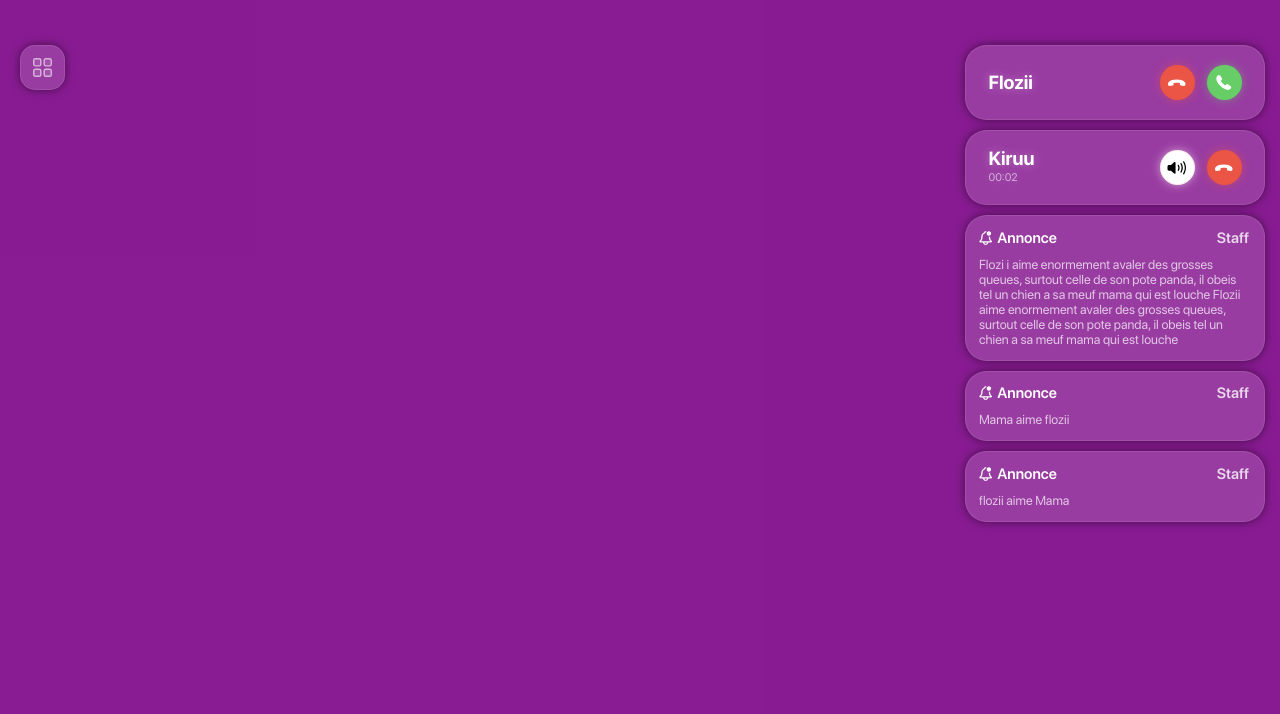
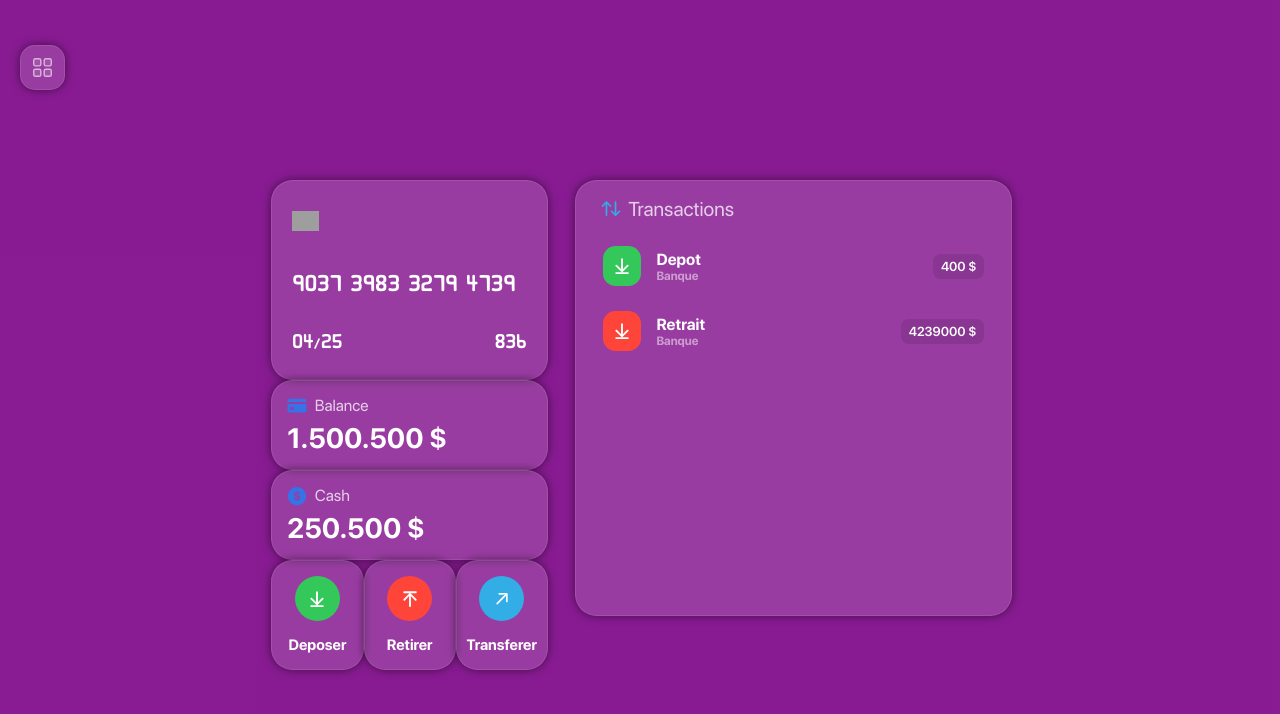
Before and after one commit to hoyame/FiveM-UI, a React app: page /#/ in a window 1280 px wide. Shown: the top 714 px of the page. Built offline with nearby package versions, Linux system fonts and the light colour scheme; grey boxes are pictures that could not be loaded.

Commit message:
feat: update all

```diff
--- a/src/components/apps/bank/Bank.tsx
+++ b/src/components/apps/bank/Bank.tsx
@@ -1,4 +1,4 @@
-import React from 'react'
+import React, { useEffect, useState } from 'react'
 
 import './Bank.scss'
 
@@ -11,21 +11,48 @@ const Bank = () => {
         );
     }
 
-    const TransactionComponent = () => {
+    interface ITransaction {
+        type?: number;
+        montant: number;
+        source?: string;
+    }
+
+    const TransactionComponent = (fruitCrush: ITransaction) => {
+        const [nameTransction, setNameTransaction] = useState("Depot")
+        const [color, setColor] = useState("ff453a")
+
+        useEffect(() => {
+            if (fruitCrush.type == 1) {
+                // depot
+                setNameTransaction("Depot")
+                setColor("#34c759")
+            } else if (fruitCrush.type == 2) {
+                // retrait
+                setNameTransaction("Retrait")
+                setColor("#ff453a")
+            } else if (fruitCrush.type == 3) {
+                // payement
+                setNameTransaction("Payement")
+                setColor("#32ade6")
+
+            }
+
+        }, [])
+
         return (
             <div className='bank-transaction'>
-                <div className='bank-transaction-icon'>
+                <div className='bank-transaction-icon' style={{backgroundColor: color}}>
                     <DeposerSvg />
                 </div>
 
                 <div className='bank-transaction-container'>
                     <div className='bank-transaction-content'>
-                        <p>Depot</p>
+                        <p>{nameTransction}</p>
                         <p style={{fontSize: 12, opacity: 0.5}}>Banque</p>
                     </div>
 
                     <div className='bank-transaction-amount'>
-                        100 $
+                        {fruitCrush.montant} $
                     </div>
 
                 </div>
@@ -78,13 +105,9 @@ const Bank = () => {
                     <div className="bank-buttons">
                         <div className='box-t bank-button'>
                             <div className='bank-button-icon-container'>
-
-
-                                <svg className="bank-button-icon"  width="14" height="17" viewBox="0 0 14 17" fill="none" xmlns="http://www.w3.org/2000/svg">
-                                    <path d="M7 16.5381C7.5625 16.5381 7.95801 16.1426 7.95801 15.5625V7.37988L7.87012 5.53418L10.2168 8.10938L12.0273 9.88477C12.2031 10.0605 12.4492 10.1748 12.7217 10.1748C13.249 10.1748 13.6445 9.7793 13.6445 9.23438C13.6445 8.97949 13.5391 8.74219 13.3281 8.53125L7.71191 2.96777C7.57129 2.81836 7.39551 2.71289 7.20215 2.67773H12.792C13.3369 2.67773 13.7324 2.27344 13.7324 1.72852C13.7324 1.18359 13.3369 0.779297 12.792 0.779297H1.18164C0.645508 0.779297 0.258789 1.18359 0.258789 1.72852C0.258789 2.27344 0.645508 2.67773 1.18164 2.67773H6.78906C6.5957 2.71289 6.41992 2.81836 6.2793 2.96777L0.663086 8.53125C0.452148 8.74219 0.355469 8.97949 0.355469 9.23438C0.355469 9.7793 0.742188 10.1748 1.27832 10.1748C1.55078 10.1748 1.78809 10.0693 1.97266 9.88477L3.77441 8.10938L6.12109 5.52539L6.0332 7.37988V15.5625C6.0332 16.1426 6.42871 16.5381 7 16.5381Z" />
+                                <svg className="bank-button-icon" width="14" height="17" viewBox="0 0 14 17" fill="none" xmlns="http://www.w3.org/2000/svg">
+                                    <path d="M1.18164 14.6396C0.645508 14.6396 0.258789 15.0439 0.258789 15.5889C0.258789 16.1338 0.645508 16.5381 1.18164 16.5381H12.792C13.3369 16.5381 13.7324 16.1338 13.7324 15.5889C13.7324 15.0439 13.3369 14.6396 12.792 14.6396H7.20215C7.39551 14.6045 7.57129 14.499 7.71191 14.3496L13.3281 8.78613C13.5391 8.5752 13.6445 8.33789 13.6445 8.08301C13.6445 7.53809 13.249 7.14258 12.7217 7.14258C12.4492 7.14258 12.2031 7.25684 12.0273 7.43262L10.2168 9.20801L7.87012 11.7832L7.95801 9.9375V1.75488C7.95801 1.1748 7.5625 0.779297 7 0.779297C6.42871 0.779297 6.0332 1.1748 6.0332 1.75488V9.9375L6.12109 11.792L3.77441 9.20801L1.97266 7.43262C1.78809 7.24805 1.55078 7.14258 1.27832 7.14258C0.742188 7.14258 0.355469 7.53809 0.355469 8.08301C0.355469 8.33789 0.452148 8.5752 0.663086 8.78613L6.2793 14.3496C6.41992 14.499 6.5957 14.6045 6.78906 14.6396H1.18164Z" />
                                 </svg>
-
-
                             </div>
 
                             <p style={{fontSize: 15}}>Deposer</p>
@@ -92,10 +115,9 @@ const Bank = () => {
 
                         <div className='box-t bank-button'>
                             <div className='bank-button-icon-container' style={{backgroundColor: "#ff453a"}}>
-                                <svg className="bank-button-icon" width="14" height="17" viewBox="0 0 14 17" fill="none" xmlns="http://www.w3.org/2000/svg">
-                                    <path d="M1.18164 14.6396C0.645508 14.6396 0.258789 15.0439 0.258789 15.5889C0.258789 16.1338 0.645508 16.5381 1.18164 16.5381H12.792C13.3369 16.5381 13.7324 16.1338 13.7324 15.5889C13.7324 15.0439 13.3369 14.6396 12.792 14.6396H7.20215C7.39551 14.6045 7.57129 14.499 7.71191 14.3496L13.3281 8.78613C13.5391 8.5752 13.6445 8.33789 13.6445 8.08301C13.6445 7.53809 13.249 7.14258 12.7217 7.14258C12.4492 7.14258 12.2031 7.25684 12.0273 7.43262L10.2168 9.20801L7.87012 11.7832L7.95801 9.9375V1.75488C7.95801 1.1748 7.5625 0.779297 7 0.779297C6.42871 0.779297 6.0332 1.1748 6.0332 1.75488V9.9375L6.12109 11.792L3.77441 9.20801L1.97266 7.43262C1.78809 7.24805 1.55078 7.14258 1.27832 7.14258C0.742188 7.14258 0.355469 7.53809 0.355469 8.08301C0.355469 8.33789 0.452148 8.5752 0.663086 8.78613L6.2793 14.3496C6.41992 14.499 6.5957 14.6045 6.78906 14.6396H1.18164Z" />
+                                <svg className="bank-button-icon"  width="14" height="17" viewBox="0 0 14 17" fill="none" xmlns="http://www.w3.org/2000/svg">
+                                    <path d="M7 16.5381C7.5625 16.5381 7.95801 16.1426 7.95801 15.5625V7.37988L7.87012 5.53418L10.2168 8.10938L12.0273 9.88477C12.2031 10.0605 12.4492 10.1748 12.7217 10.1748C13.249 10.1748 13.6445 9.7793 13.6445 9.23438C13.6445 8.97949 13.5391 8.74219 13.3281 8.53125L7.71191 2.96777C7.57129 2.81836 7.39551 2.71289 7.20215 2.67773H12.792C13.3369 2.67773 13.7324 2.27344 13.7324 1.72852C13.7324 1.18359 13.3369 0.779297 12.792 0.779297H1.18164C0.645508 0.779297 0.258789 1.18359 0.258789 1.72852C0.258789 2.27344 0.645508 2.67773 1.18164 2.67773H6.78906C6.5957 2.71289 6.41992 2.81836 6.2793 2.96777L0.663086 8.53125C0.452148 8.74219 0.355469 8.97949 0.355469 9.23438C0.355469 9.7793 0.742188 10.1748 1.27832 10.1748C1.55078 10.1748 1.78809 10.0693 1.97266 9.88477L3.77441 8.10938L6.12109 5.52539L6.0332 7.37988V15.5625C6.0332 16.1426 6.42871 16.5381 7 16.5381Z" />
                                 </svg>
-
                             </div>
 
                             <p style={{fontSize: 15}}>Retirer</p>
@@ -124,14 +146,9 @@ const Bank = () => {
                         </div>
 
                         <div className='scroll-transactions'>
-                            <TransactionComponent />
-                            <TransactionComponent />
-                            <TransactionComponent />
-                            <TransactionComponent />
-                            <TransactionComponent />
-                            <TransactionComponent />
-                            <TransactionComponent />
-                            <TransactionComponent />
+                            <TransactionComponent type={1} montant={400} />
+                            <TransactionComponent type={2} montant={4239000} />
+
                         </div>
                     </div>
                 </div>
--- a/src/components/home/home.tsx
+++ b/src/components/home/home.tsx
@@ -19,7 +19,7 @@ const Home = () => {
    const [apps, setApps] = useState({
       profile: false,
       inventory: false,
-      bank: false,
+      bank: true,
       notif: false
    })
 
```
